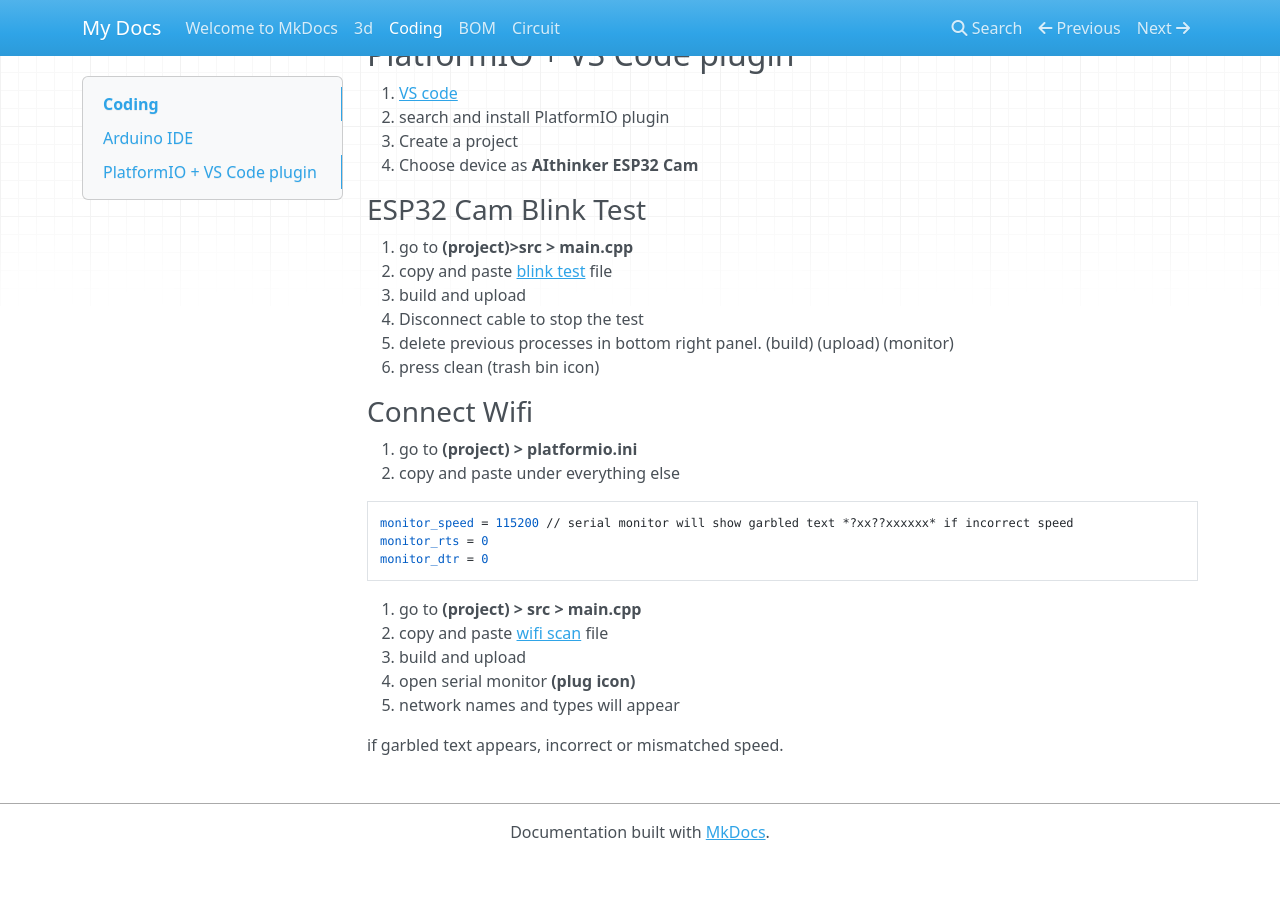
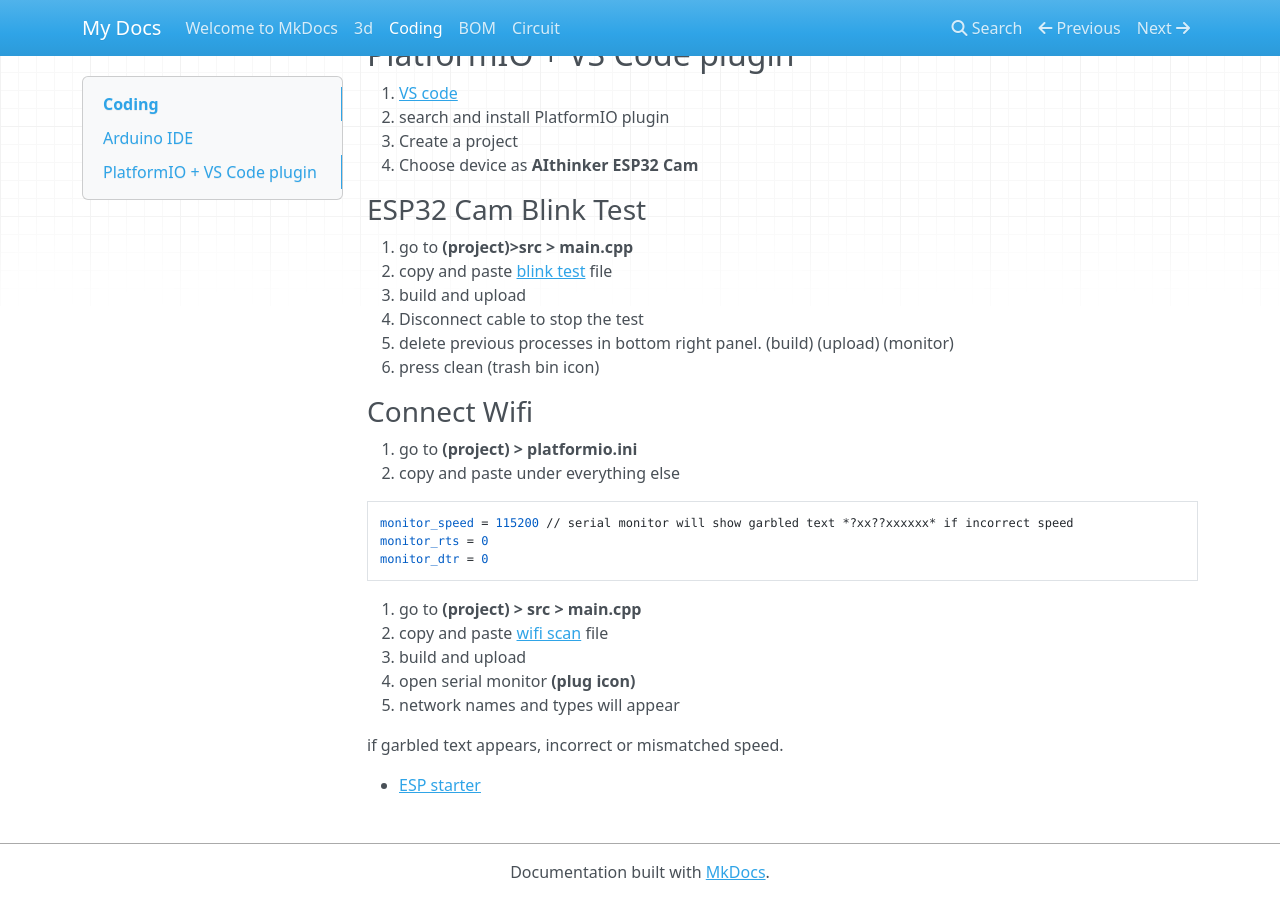
Before and after one commit to nturobotics/rover, an MkDocs documentation site: the page built from docs/coding.md, in a window 1280 px wide and 900 px high, scrolled down 645 px. Built offline with MkDocs 1.6.1, drawn with Linux system fonts in a browser that asks for light colours; nearby versions of some CDN libraries; before the commit the page ends 1505 px from its top, so only the background shows below that.

```diff
--- a/docs/coding.md
+++ b/docs/coding.md
@@ -52,3 +52,5 @@
 7. network names and types will appear
 
    if garbled text appears, incorrect or mismatched speed.
+
+- [ESP starter](https://deepbluembedded.com/getting-started-with-esp32-programming-tutorials/)
```
